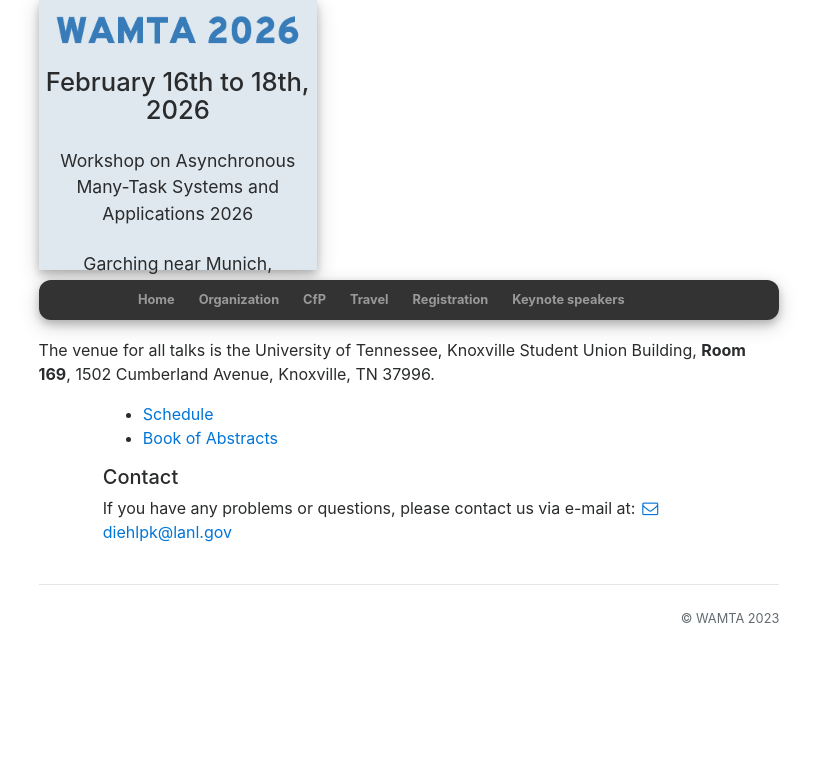
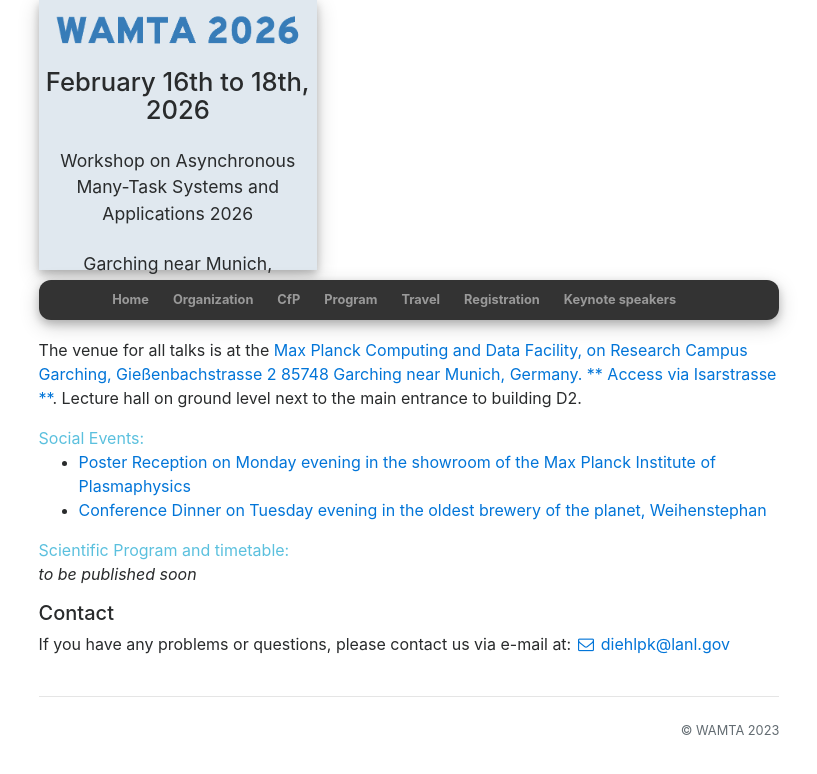
Before and after one commit to wamta26/WAMTA26.github.io, a Jekyll site: the page built from program.md, in a window 1280 px wide. Shown: the top 774 px of the page, without its empty margins (231-1048 px from the left). Built offline with Jekyll 4.4.1, drawn with Linux system fonts in a browser that asks for light colours; nearby versions of some CDN libraries.

Commit message:
add social events to program

```diff
--- a/_data/conference.yml
+++ b/_data/conference.yml
@@ -33,7 +33,7 @@
   - id: 4
     label: Program
     path: /program
-    visible: False
+    visible: True
   - id: 5
     label: Travel
     path: /venue
--- a/program.md
+++ b/program.md
@@ -3,28 +3,17 @@
 slide_id: 4
 ---
 
-The venue for all talks is the University of Tennessee, Knoxville Student Union Building, <b>Room 169</b>, 1502 Cumberland Avenue, Knoxville, TN 37996.
+The venue for all talks is at the [Max Planck Computing and Data Facility,
+on Research Campus Garching, Gießenbachstrasse 2 85748 Garching near Munich, Germany. ** Access via Isarstrasse **](https://www.mpcdf.mpg.de/contact/directions). Lecture hall on ground level next to the main entrance to building D2.
 
-<div class="row">
+<div class="text-info" >Social Events:</div>
 
-<div class="col-xs-12 col-sm-12 col-md-12 col-lg-10 offset-lg-1 col-xl-10 offset-xl-1">
+* [Poster Reception on Monday evening in the showroom of the Max Planck Institute of Plasmaphysics](events.md)
+* [Conference Dinner on Tuesday evening in the oldest brewery of the planet, Weihenstephan](events.md)
 
 
-<div id="adobe-dc-view" style="width: 800px;"></div>
-<script src="https://documentservices.adobe.com/view-sdk/viewer.js"></script>
-<script type="text/javascript">
-	document.addEventListener("adobe_dc_view_sdk.ready", function(){
-		var adobeDCView = new AdobeDC.View({clientId: "28b4895f210d44edb3d5eefe7945ca8a", divId: "adobe-dc-view"});
-		adobeDCView.previewFile({
-			content:{location: {url: "/assets/timetable.pdf"}},
-			metaData:{fileName: "timetable.pdf"}
-		}, {embedMode: "IN_LINE"});
-	});
-</script>
+<div class="text-info" >Scientific Program and timetable:</div>
 
-<ul>
-<li> <a href="/assets/timetable.pdf">Schedule </a> </li>
-<li> <a href="/assets/wamta24_abstracts.pdf"> Book of Abstracts </a> </li>
-</ul>
+_to be published soon_
 
 {% include contact-us.html %}
```
Also changed, not shown: events.md (added, +18 -0 lines), events/dinner_Weihenstephan.png (added), events/reception_IPP-showroom.png (added).
